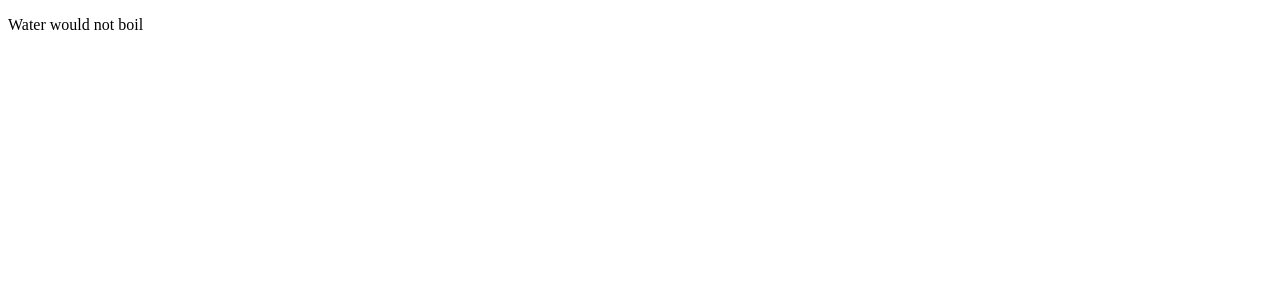
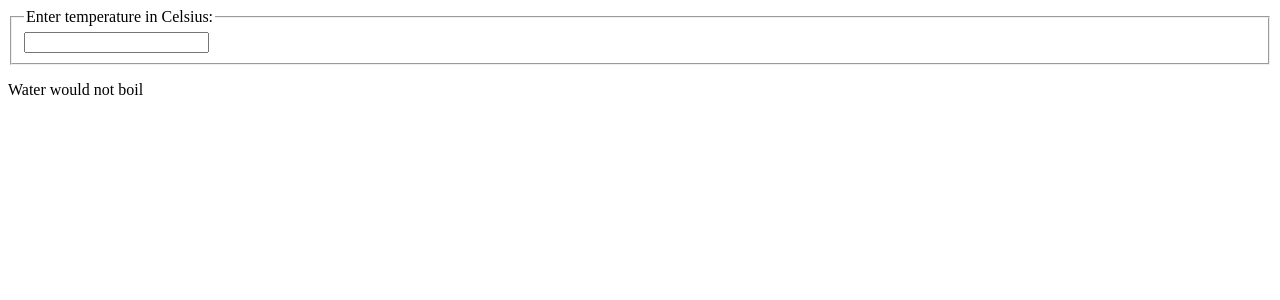
Before and after one commit to uzzal71/think-a-react-way, a React (Vite) app: page / in a window 1280 px wide. Shown: the top 300 px of the page. Built offline with nearby package versions, Linux system fonts and the light colour scheme.

Commit message:
React lifting state up

```diff
--- a/src/App.jsx
+++ b/src/App.jsx
@@ -1,9 +1,9 @@
-import BoilingVerdict from "./components/BoilingVerdict";
+import Calculator from "./components/Calculator";
 
 function App() {
   return (
     <div>
-      <BoilingVerdict celsius={30}/>
+      <Calculator/>
     </div>
   );
 }
--- /dev/null
+++ b/src/components/Calculator.jsx
@@ -0,0 +1,28 @@
+import React from "react";
+import BoilingVerdict from "./BoilingVerdict";
+
+export default class Calculator extends React.Component {
+    state = {
+        temperature: ''
+    };
+
+    onTemperatureChange = (e) => {
+        this.setState({
+            temperature: e.target.value
+        })
+    }
+
+    render() {
+        const {temperature} = this.state;
+
+        return(
+            <div>
+                <fieldset>
+                    <legend>Enter temperature in Celsius:</legend>
+                    <input type="text" value={temperature} onChange={this.onTemperatureChange}/>
+                </fieldset>
+                <BoilingVerdict celsius={parseFloat(temperature)}/>
+            </div>
+        );
+    }
+}
```
Also changed, not shown: src/components/Calculator.js (deleted, +0 -23 lines).
